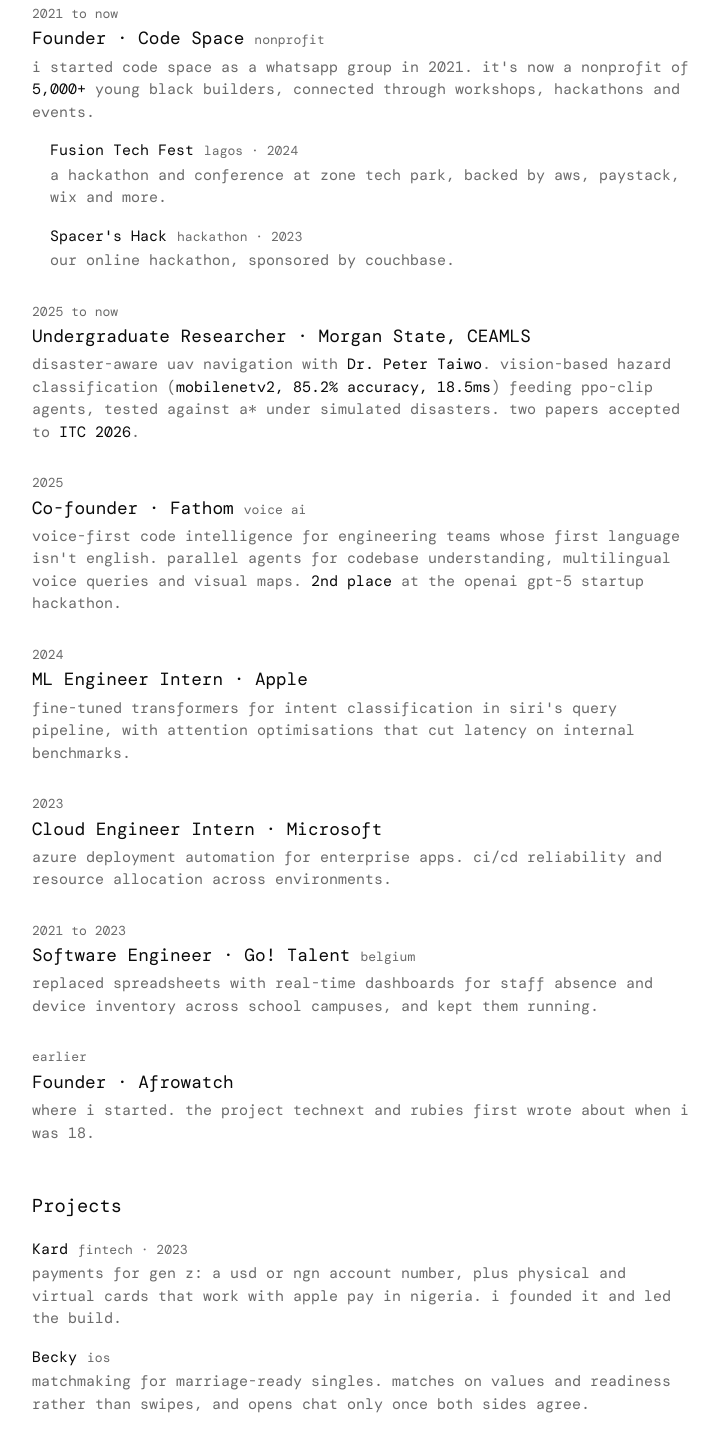
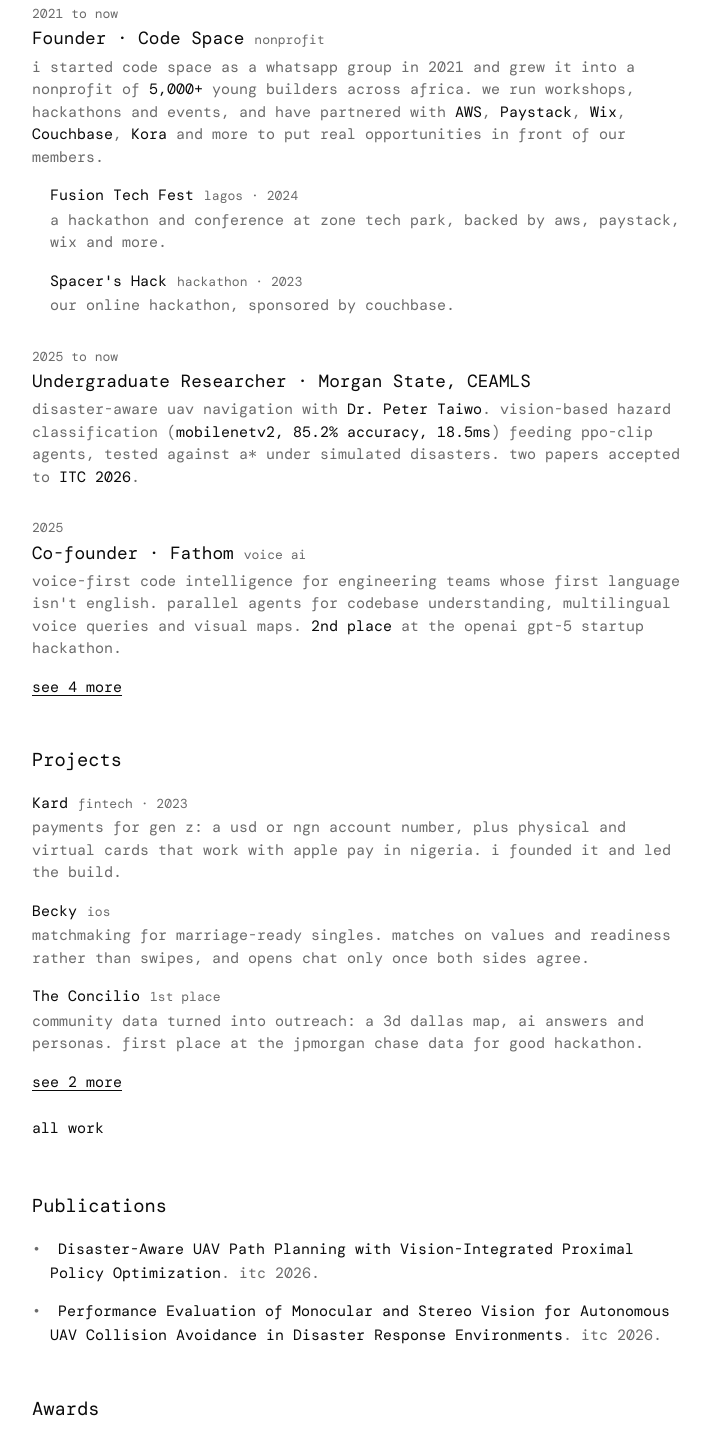
Before and after one commit to clintonimaroo/clinton, a Next.js app: page / in a window 1280 px wide. Shown: the part 640-2074 px from the top of the page, without its empty margins (278-995 px from the left). Built offline with nearby package versions, Linux system fonts and the light colour scheme.

Commit message:
Collapse long home sections and describe Code Space as a nonprofit for young builders

```diff
--- a/src/app/page.tsx
+++ b/src/app/page.tsx
@@ -1,3 +1,5 @@
+import ShowMore from '@/components/ShowMore'
+
 const EMAIL = 'hi@clintonimaro.com'
 
 function Ext({ href, children, className }: { href: string; children: React.ReactNode; className?: string }) {
@@ -21,8 +23,11 @@ const WORK: Role[] = [
     tag: 'nonprofit',
     body: (
       <>
-        i started code space as a whatsapp group in 2021. it&apos;s now a nonprofit of{' '}
-        <span className="em">5,000+</span> young black builders, connected through workshops, hackathons and events.
+        i started code space as a whatsapp group in 2021 and grew it into a nonprofit of{' '}
+        <span className="em">5,000+</span> young builders across africa. we run workshops, hackathons and events, and
+        have partnered with <span className="em">AWS</span>, <span className="em">Paystack</span>,{' '}
+        <span className="em">Wix</span>, <span className="em">Couchbase</span>, <span className="em">Kora</span> and more
+        to put real opportunities in front of our members.
       </>
     ),
     items: [
@@ -219,7 +224,7 @@ export default function Home() {
 
       <section>
         <h2>Work</h2>
-        <div className="roles">
+        <ShowMore className="roles" visible={3}>
           {WORK.map((role) => (
             <div className="role" key={role.org + role.years}>
               <p className="years">{role.years}</p>
@@ -238,16 +243,16 @@ export default function Home() {
               )}
             </div>
           ))}
-        </div>
+        </ShowMore>
       </section>
 
       <section>
         <h2>Projects</h2>
-        <div className="items">
+        <ShowMore className="items" visible={3}>
           {PROJECTS.map((item) => (
             <ItemRow item={item} key={item.name} />
           ))}
-        </div>
+        </ShowMore>
         <p className="more">
           <a href="/work" className="see-more">
             all work
@@ -274,17 +279,17 @@ export default function Home() {
 
       <section>
         <h2>Awards</h2>
-        <ul className="awards">
+        <ShowMore className="awards" visible={4}>
           {AWARDS.map((a) => (
-            <li key={a.name + a.year}>
+            <div className="award" key={a.name + a.year}>
               <span className="year">{a.year}</span>
               <span>
                 <span className="em">{a.name}</span>
                 <span className="tag">{a.by}</span>
               </span>
-            </li>
+            </div>
           ))}
-        </ul>
+        </ShowMore>
       </section>
 
       <section>
--- a/src/styles/home.scss
+++ b/src/styles/home.scss
@@ -364,12 +364,11 @@ body {
 }
 
 .home .awards {
-  list-style: none;
   display: flex;
   flex-direction: column;
   gap: 10px;
 
-  li {
+  .award {
     display: flex;
     gap: 18px;
     color: var(--text-secondary);
@@ -384,3 +383,19 @@ body {
     margin-left: 10px;
   }
 }
+
+.home .show-more {
+  margin-top: 16px;
+  padding: 0;
+  border: 0;
+  background: none;
+  font: inherit;
+  color: var(--text);
+  cursor: pointer;
+  text-decoration: underline;
+  text-underline-offset: 3px;
+
+  &:hover {
+    color: var(--link-hover);
+  }
+}
```
